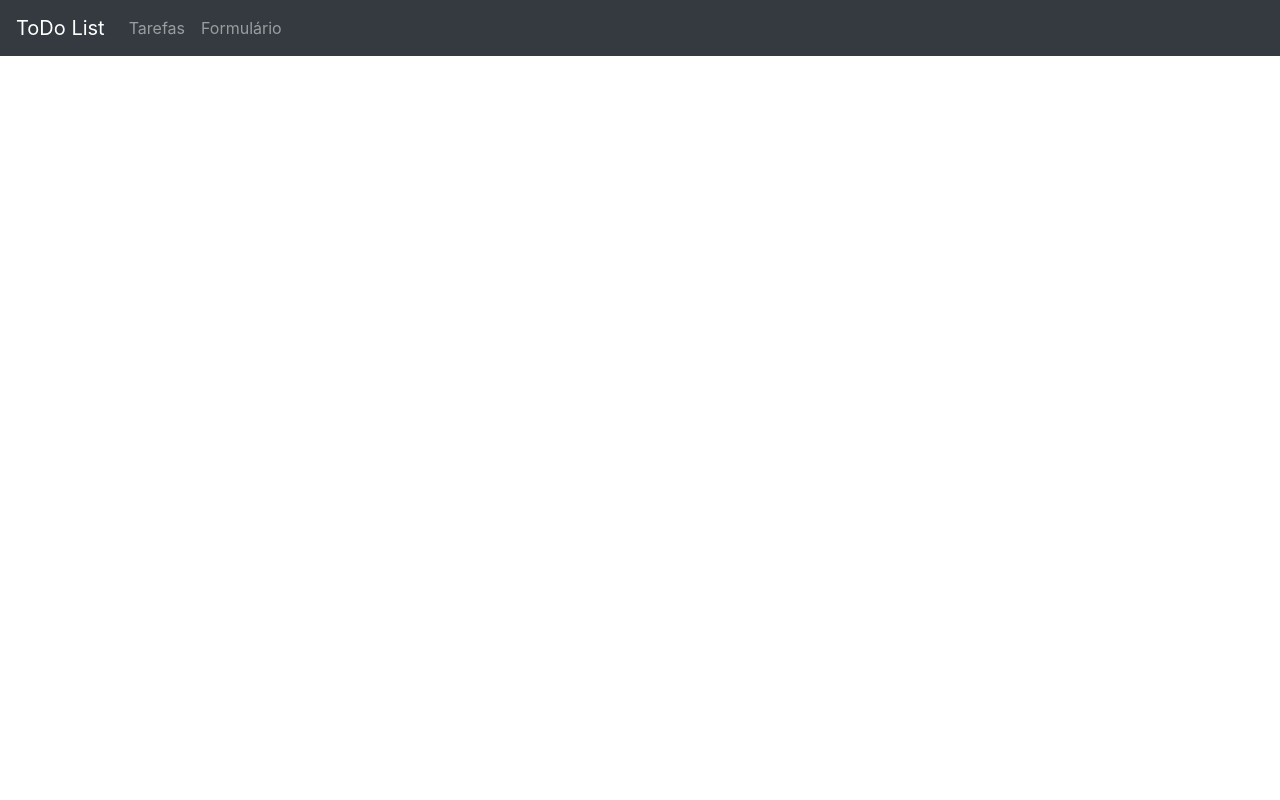
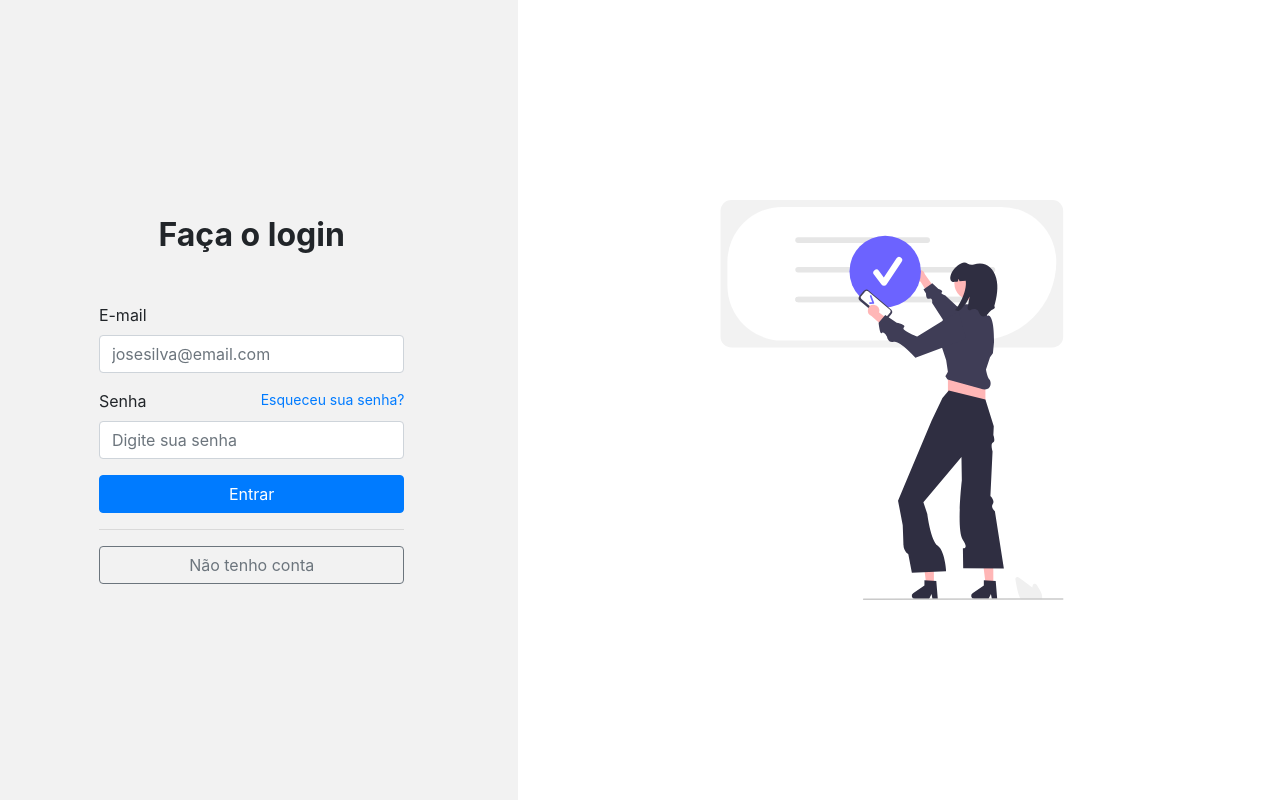
Before and after one commit to thuanny21/todolist, a Vue app: page /login in a window 1280 px wide. Built offline with nearby package versions, Linux system fonts and the light colour scheme; the HTML template or start-up script is replaced by a standard one.

Commit message:
tela de login

```diff
--- a/src/App.vue
+++ b/src/App.vue
@@ -1,6 +1,6 @@
 <template>
   <div id="app">
-    <b-navbar toggleable="lg" type="dark" variant="dark">
+    <b-navbar toggleable="lg" type="dark" variant="dark" v-if="notIsLoginPage">
       <b-navbar-brand href="#">ToDo List</b-navbar-brand>
 
       <b-navbar-toggle target="nav-collapse"></b-navbar-toggle>
@@ -18,6 +18,16 @@
   </div>
 </template>
 
+<script>
+export default {
+  computed: {
+    notIsLoginPage() {
+      return this.$route.name !== "login";
+    }
+  }
+}
+</script>
+
 <style>
 .fade-enter-active, .fade-leave-active {
   transition-duration: 0.2s;
--- a/src/router/index.js
+++ b/src/router/index.js
@@ -2,6 +2,7 @@
 import VueRouter from 'vue-router'
 import List from '../views/List.vue'
 import Form from '../views/Form.vue'
+import Login from '../views/Login.vue'
 
 Vue.use(VueRouter)
 
@@ -16,6 +17,11 @@
     name: 'form',
     component: Form
   },
+  {
+    path: '/login',
+    name: 'login',
+    component: Login
+  },
 ]
 
 const router = new VueRouter({
--- a/src/views/About.vue
+++ /dev/null
@@ -1,5 +0,0 @@
-<template>
-  <div class="about">
-    <h1>This is an about page</h1>
-  </div>
-</template>
--- /dev/null
+++ b/src/views/Login.vue
@@ -0,0 +1,110 @@
+<template>
+  <b-row class="vh-100 vw-100 row-login">
+    <b-col sm="5" class="d-flex justify-content-center align-items-center left-login">
+      <div class="col-8">
+        <h2 class="text-center mb-5 title-login">Faça o login</h2>
+        <b-form>
+          <b-form-group
+            label="E-mail"
+            label-for="email"
+          >
+            <b-form-input
+              id="email"
+              type="email"
+              placeholder="josesilva@email.com"
+              autocomplete="off"
+              v-model="form.email"
+            ></b-form-input>
+          </b-form-group>
+
+          <b-form-group
+            label-for="password"
+          >
+            <label class="d-flex justify-content-between">
+              Senha
+              <small><a href="#">Esqueceu sua senha?</a></small>
+            </label>
+            <b-form-input
+              id="password"
+              type="password"
+              placeholder="Digite sua senha"
+              v-model="form.password"
+            ></b-form-input>
+          </b-form-group>
+
+          <b-button
+            type="button"
+            variant="primary"
+            block
+            @click="login">
+            <i class="fas fa-sign-in-alt"></i> Entrar
+          </b-button>
+
+          <hr>
+
+          <b-button
+            type="button"
+            variant="outline-secondary"
+            block
+            @click="register">
+            <i class="fas fa-user-plus"></i> Não tenho conta
+          </b-button>
+
+
+        </b-form>
+      </div>
+    </b-col>
+    <b-col sm="7" class="d-flex justify-content-center align-items-center">
+      <img src="../assets/login.svg" class="img-login">
+    </b-col>
+  </b-row>
+</template>
+
+<script>
+export default {
+  data() {
+    return {
+      form: {
+        email: "",
+        password: ""
+      }
+    }
+  },
+
+  methods() {
+    login(),
+
+    register()
+  }
+}
+</script>
+
+<style>
+
+*,
+*::after,
+*::before {
+  margin: 0;
+  padding: 0;
+  box-sizing: border-box;
+  text-decoration: none;
+}
+
+.row-login {
+  margin-left: 0;
+}
+
+.left-login {
+  background-color: #f2f2f2;
+}
+
+.title-login {
+  font-weight: bold;
+}
+
+.img-login {
+  width: 400px;
+  height: 400px;
+}
+
+</style>
```
Also changed, not shown: src/assets/login.svg (added).
